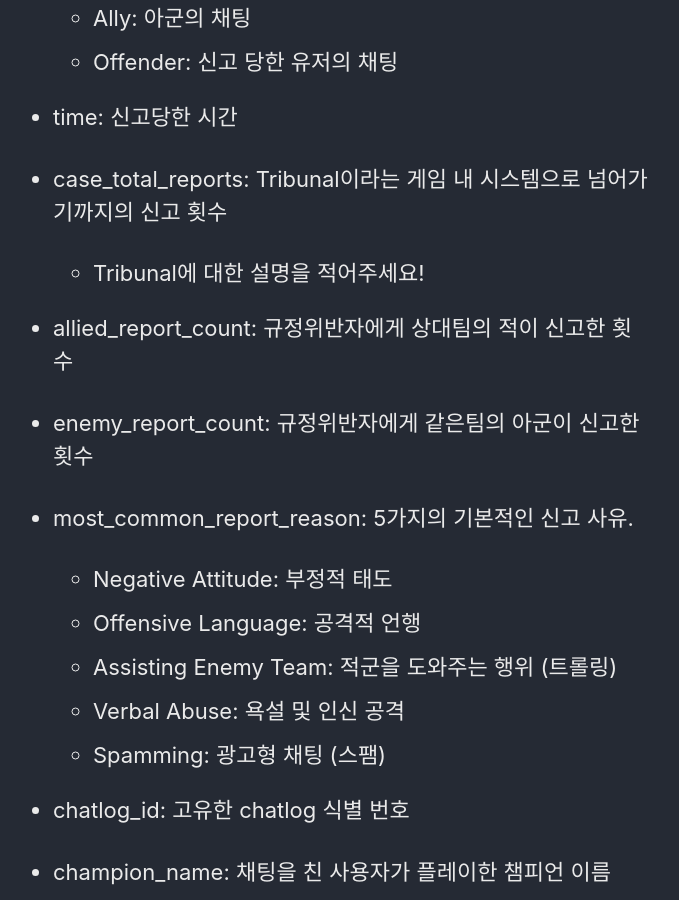
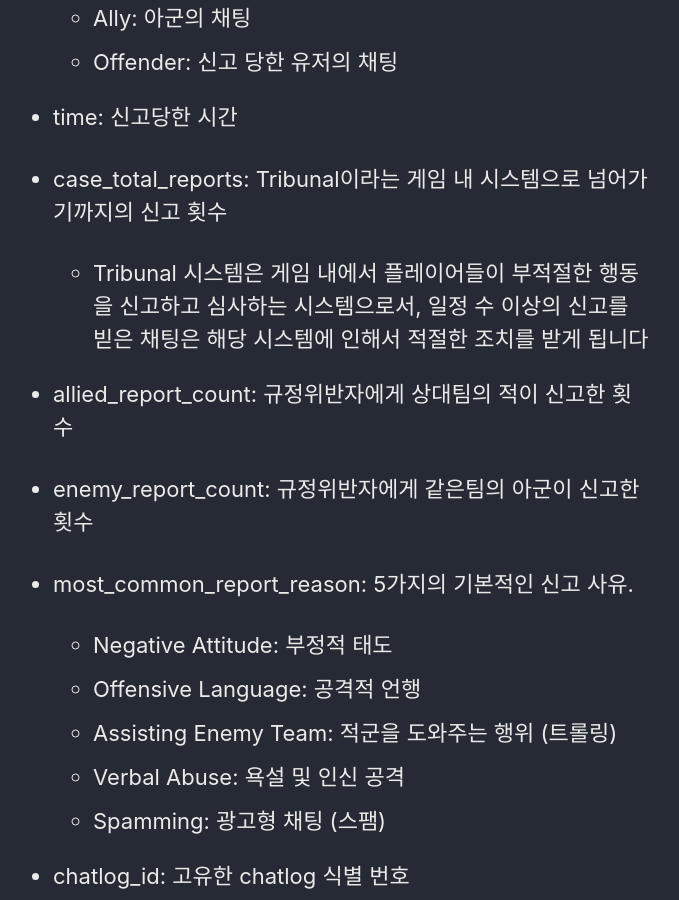
Before and after one commit to KyumKyum/gamechatban.github.io, a Jekyll site: the page built from index.md, in a window 1280 px wide and 900 px high, scrolled down 3450 px. Shown: the whole window, without its empty margins (309-988 px from the left). Built offline with Jekyll 4.4.1, drawn with Linux system fonts in a browser that asks for light colours; cached includes are drawn as plain includes; our own code applies the rules of GitHub Pages for plain Markdown files.

Commit message:
💫 Feature: Updated

```diff
--- a/index.md
+++ b/index.md
@@ -88,7 +88,7 @@
 
 - case_total_reports: Tribunal이라는 게임 내 시스템으로 넘어가기까지의 신고 횟수
 
-  - Tribunal에 대한 설명을 적어주세요!
+  - Tribunal 시스템은 게임 내에서 플레이어들이 부적절한 행동을 신고하고 심사하는 시스템으로서, 일정 수 이상의 신고를 빋은 채팅은 해당 시스템에 인해서 적절한 조치를 받게 됩니다
 
 - allied_report_count: 규정위반자에게 상대팀의 적이 신고한 횟수
 
```
